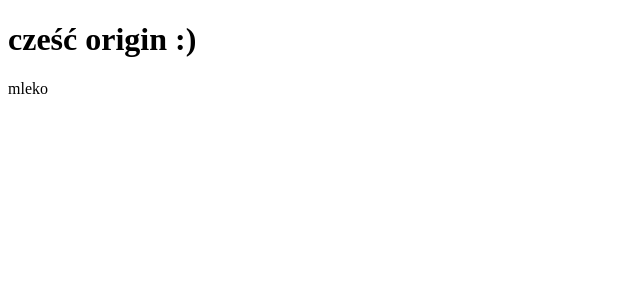
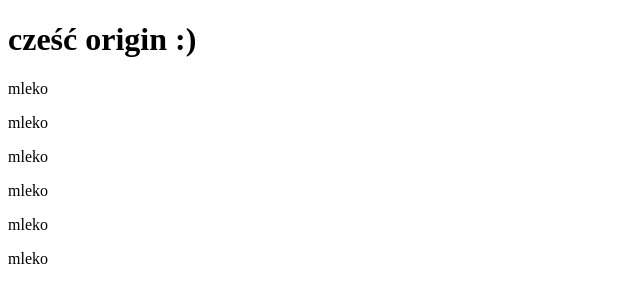
Before and after one commit to czekoinka/test3, a plain HTML site: page index.html in a window 1280 px wide. Shown: the whole page, without its empty margins (0-640 px from the left). Drawn offline with Linux system fonts and the light colour scheme.

Commit message:
added p-milk

```diff
--- a/index.html
+++ b/index.html
@@ -11,6 +11,11 @@
 <body>
     <h1>cześć origin :)</h1>
     <p>mleko</p>
+    <p>mleko</p>
+    <p>mleko</p>
+    <p>mleko</p>
+    <p>mleko</p>
+    <p>mleko</p>
 
 </body>
 
```
